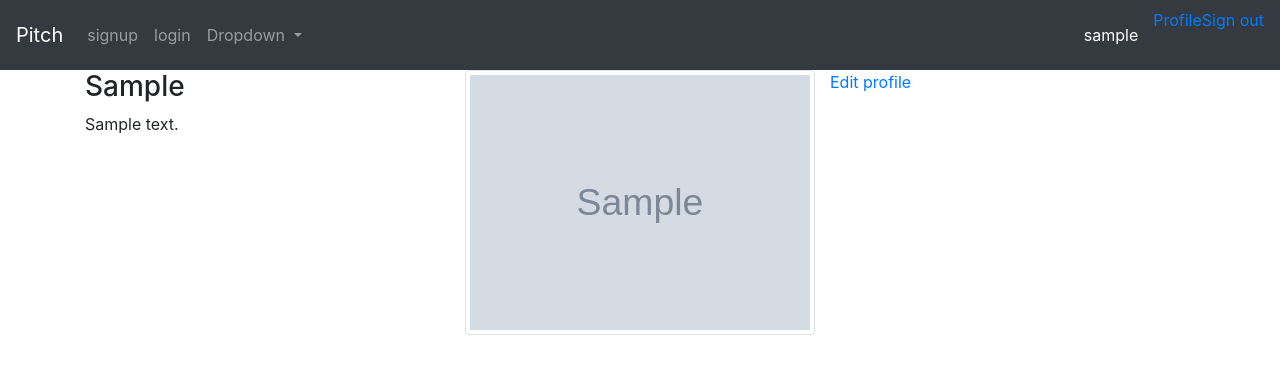
After one commit to lavylipesh/Pitch-It, a Flask app: a page that uses app/templates/navbar.html in a window 1280 px wide. The commit adds this page. Shown: the top 374 px of the page. Run offline with Flask 2, Linux system fonts and the light colour scheme; a user stored in the database is signed in; tables that the repository leaves empty hold one stand-in row (values such as "Sample post"); grey boxes marked "Sample" are stand-in pictures; some libraries are stand-ins or nearby versions.

Commit message:
add functions to my application

```diff
--- a/app/auth/__init__.py
+++ b/app/auth/__init__.py
@@ -1,4 +1,3 @@
 from flask import Blueprint
+auth = Blueprint('auth',__name__)
 from . import views,forms
-auth = Blueprint('auth',__name__)
-from . views import *
--- a/app/auth/forms.py
+++ b/app/auth/forms.py
@@ -9,7 +9,7 @@ class LoginForm(FlaskForm):
     email = StringField('Your Email Address',validators=[Required(),Email()])
     password = PasswordField('Password',validators =[Required()])
     remember = BooleanField('Remember me')
-    submit = SubmitField('Sign In'
+    submit = SubmitField('Sign In')
 
 
 class RegistrationForm(FlaskForm):
--- a/app/auth/views.py
+++ b/app/auth/views.py
@@ -1,9 +1,10 @@
 from flask import render_template,redirect,url_for,flash,request
+from . import auth
 from flask_login import login_user,logout_user,login_required
 from ..models import User
 from .forms import LoginForm,RegistrationForm
 from .. import db
-from . import auth
+
 
 
 @auth.route("/login",methods=["POST","GET"])
--- a/app/main/views.py
+++ b/app/main/views.py
@@ -1,8 +1,37 @@
-from flask import render_template
+from flask import render_template,request,redirect,url_for,abort
+from ..models import User
 from flask_login import login_required
 from . import main
+from .. import db
 
 @main.route('/')
 @login_required
 def index():
     return render_template('index.html')
+
+@main.route('/user/<uname>')
+def profile(uname):
+    user = User.query.filter_by(username = uname).first()
+    if user is None:
+        abort(404)
+    return render_template("profile/profile.html",user=user)
+
+
+@main.route('/user/<uname>/update',methods = ['GET','POST'])
+@login_required
+def update_profile(uname):
+    user = User.query.filter_by(username = uname).first()
+    if user is None:
+        abort(404)
+
+    form = UpdateProfile()
+
+    if form.validate_on_submit():
+        user.bio = form.bio.data
+
+        db.session.add(user)
+        db.session.commit()
+
+        return redirect(url_for('.profile',uname=user.username))
+
+    return render_template('profile/update.html',form =form)
--- a/app/templates/navbar.html
+++ b/app/templates/navbar.html
@@ -26,6 +26,7 @@
     <ul class="nav navbar-nav navbar-right">
       {% if current_user.is_authenticated %}
       <li style="color:white;padding:15px;">{{current_user.username}}</li>
+      <li><a href="{{url_for('main.profile',uname=current_user.username)}}">Profile</a></li>
       <li><a href="{{url_for('auth.logout')}}">Sign out</a></li>
       {% else %}
       <li><a href="{{url_for('auth.login')}}">Sign in</a></li>
--- /dev/null
+++ b/app/templates/profile/profile.html
@@ -0,0 +1,35 @@
+{% extends 'base.html'%}
+
+{% block content %}
+<div class="container">
+<div class="row">
+
+  <div class="col-md-4">
+    <h3> {{user.username| capitalize}} </h3>
+
+
+    {% if user.bio %}
+      <p> {{user.bio}}</p>
+    {%else%}
+      <p> {{user.username| capitalize}} has no bio </p>
+    {% endif %}
+  </div>
+
+
+  <div class="col-md-4">
+
+    {% if user.profile_pic_path %}
+    <img src="{{url_for('static',filename=user.profile_pic_path)}}" alt="" class="img-thumbnail">
+    {%else%}
+    <p>No profile picture</p>
+    {% endif %}
+  </div>
+  <div>
+    {% if user == current_user %}
+    <a href="{{url_for('main.update_profile',uname=user.username)}}">Edit profile</a>
+    {% endif %}
+  </div>
+
+</div>
+</div>
+{% endblock %}
--- a/config.py
+++ b/config.py
@@ -2,3 +2,4 @@ class Config:
     DEBUG = True
     SQLALCHEMY_DATABASE_URI = 'postgres+psycopg2://lilibeth:1234@localhost/pitch'
     SECRET_KEY = '2wnd56mdj6hcmnc7cxn'
+    UPLOADED_PHOTOS_DEST ='app/static/photos'
--- a/manage.py
+++ b/manage.py
@@ -1,14 +1,16 @@
 from flask_script import Manager,Server
-from app import app
 from app import create_app,db
 from app.models import User
 from flask_migrate import Migrate,MigrateCommand
 
+app=create_app()
+
 manager = Manager(app)
 migrate = Migrate(app,db)
+
 manager.add_command('runserver',Server(use_debugger=True))
 manager.add_command('db',MigrateCommand)
-app=create_app()
+
 
 
 
```
Also changed, not shown: app/__init__.py (+22 -13 lines), app/models.py (+3 -4 lines), app/templates/profile/update.html (added, +8 -0 lines).
